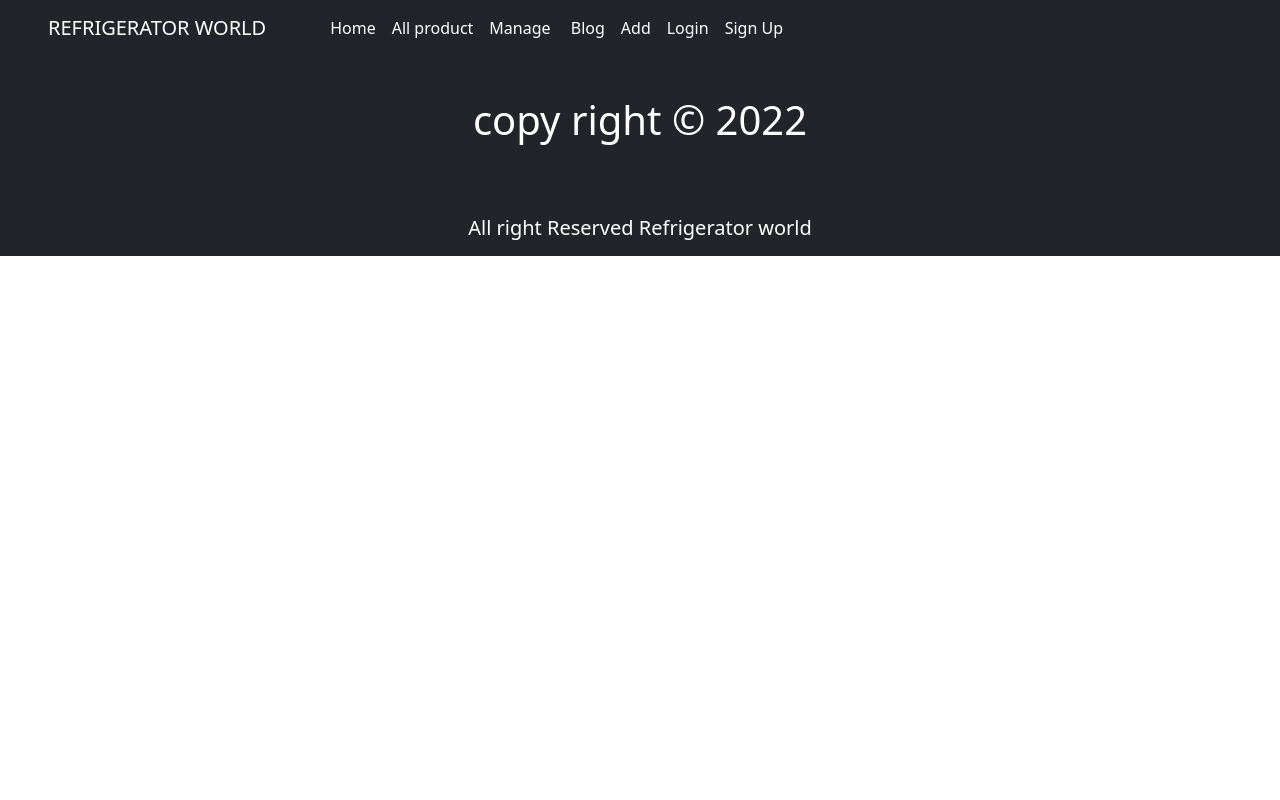
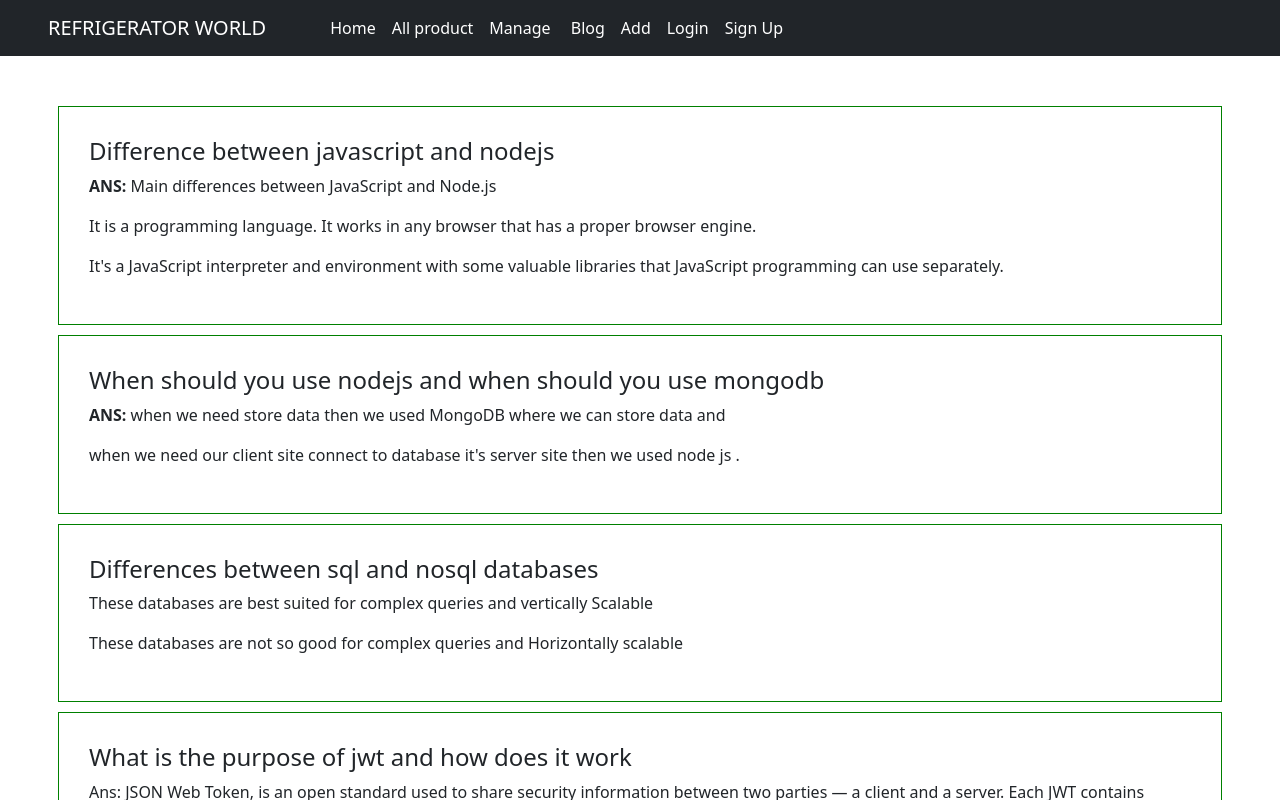
Before and after one commit to Niloy-Dey/assignment-11-warehouse-management-client-side, a React (Create React App) app: page /Blog in a window 1280 px wide. Shown: the top 800 px of the page. Built offline with nearby package versions, Linux system fonts and the light colour scheme.

Commit message:
blog component work done

```diff
--- a/src/App.js
+++ b/src/App.js
@@ -8,6 +8,9 @@ import Login from './Component/Login/Login';
 import NotFound from './Component/NotFound/NotFound';
 import AllProduct from './Component/AllProduct/AllProduct';
 import AddProduct from './Component/AddProduct/AddProduct';
+import ManageProduct from './Component/ManageProduct/ManageProduct';
+import Blog from './Component/Blog/Blog';
+import RequireAuth from './Component/RequireAuth/RequireAuth';
 
 function App() {
 
@@ -19,10 +22,22 @@ function App() {
             <Route path='/home' element={<Home></Home>}></Route>
             <Route path='/signUp'  element={<SignUp></SignUp>}></Route>
             <Route path='/login' element={<Login></Login>}></Route>
-            <Route path='/addProduct' element={<AddProduct></AddProduct>}></Route>
-            <Route path='allProduct' element={<AllProduct></AllProduct>} ></Route>
-            <Route path='Blog'></Route>
-            <Route path='manageItem'></Route>
+            <Route path='/addProduct' element={
+                <RequireAuth>
+                  <AddProduct></AddProduct>
+                </RequireAuth>
+            }></Route>
+            <Route path='allProduct' element={
+                <RequireAuth>
+                  <AllProduct></AllProduct>
+                </RequireAuth>
+            } ></Route>
+            <Route path='Blog' element={<Blog></Blog>}></Route>
+            <Route path='manageProduct' element={
+                <RequireAuth>
+                  <ManageProduct></ManageProduct>
+                </RequireAuth>
+            }></Route>
             <Route path='*'element={ <NotFound></NotFound>}></Route>
       </Routes>
       <Footer></Footer>
--- a/src/Component/AddProduct/AddProduct.css
+++ b/src/Component/AddProduct/AddProduct.css
@@ -1,3 +1,3 @@
-form{
+.form-design{
     border: 1px solid orange;
 }
--- a/src/Component/AddProduct/AddProduct.js
+++ b/src/Component/AddProduct/AddProduct.js
@@ -1,6 +1,7 @@
-import React from 'react';
+import React, { useState } from 'react';
 import './AddProduct.css'
 const AddProduct = () => {
+
     const addItem = event =>{
         event.preventDefault();
         const name = event.target.name.value;
@@ -28,9 +29,10 @@ const AddProduct = () => {
     }
 
     return (
-        <div className='w-50 mx-auto mt-5 pt-5'>
+
+            <div className='w-50 mx-auto mt-5 pt-5'>
             <h1 className='text-center text-success'>Add Item</h1>
-            <form  onSubmit={addItem} className='w-100 p-3 '>
+            <form  onSubmit={addItem} className=' from-design w-100 p-3 '>
                 <input placeholder='Enter product name' type="text" name="name" id="" />
                 <input placeholder='Enter product price' type="text" name="price" id="" />
                 <input placeholder='Enter product quantity' type="text" name="quantity" id="" />
@@ -41,6 +43,9 @@ const AddProduct = () => {
             </form>
 
         </div>
+
+
+
     );
 };
 
--- /dev/null
+++ b/src/Component/Blog/Blog.css
@@ -0,0 +1,5 @@
+.blog{
+    border: 1px solid green;
+    padding: 30px;
+    margin: 10px;
+}
--- /dev/null
+++ b/src/Component/Blog/Blog.js
@@ -0,0 +1,42 @@
+import React from 'react';
+import './Blog.css'
+const Blog = () => {
+    return (
+        <div className='m-5 pt-5'>
+           <div className='blog'>
+            <h4>Difference between javascript and nodejs</h4>
+                <p> <b>ANS: </b>  Main differences between JavaScript and Node.js </p>
+                <p>It is a programming language. It works in any browser that has a proper browser engine.	</p>
+                <p>It's a JavaScript interpreter and environment with some valuable libraries that JavaScript programming can use separately.</p>
+            </div>
+            <div className="blog">
+                <h4>When should you use nodejs and when should you use mongodb</h4>
+                <p><b>ANS: </b>when we need store data then we used  MongoDB  where we can store data and </p>
+                <p>when we need our client site connect to database it's server site then we used node js  .</p>
+            </div>
+            <div className="blog">
+                <h4>Differences between sql and nosql databases</h4>
+                <p>These databases are best suited for complex queries	and vertically Scalable	</p>
+                <p>These databases are not so good for complex queries and Horizontally scalable</p>
+            </div>
+            <div className="blog">
+                <h4>What is the purpose of jwt and how does it work</h4>
+                <p>Ans: JSON Web Token, is an open standard used to share security information between two parties — a client and a server. Each JWT contains encoded JSON objects, including a set of claims. </p>
+            </div>
+
+            {/*
+
+
+13.1
+
+13.2
+
+13.3 .
+
+13.4 */}
+
+        </div>
+    );
+};
+
+export default Blog;
--- a/src/Component/Header/Header.js
+++ b/src/Component/Header/Header.js
@@ -13,7 +13,7 @@ const Header = () => {
                         <div>
                         <Link className='pe-3 text-white text-decoration-none' to="/home">Home</Link>
                         <Link className='pe-3 text-white text-decoration-none' to="/allProduct">All product</Link>
-                        <Link className='pe-3 text-white text-decoration-none' to="/manageItem">Manage </Link>
+                        <Link className='pe-3 text-white text-decoration-none' to="/manageProduct">Manage </Link>
                         <Link className='pe-3 text-white text-decoration-none' to="/blog">Blog</Link>
                         <Link className='pe-3 text-white text-decoration-none' to="/addProduct">Add</Link>
 
--- /dev/null
+++ b/src/Component/ManageProduct/ManageProduct.js
@@ -0,0 +1,39 @@
+import React, { useState } from 'react';
+
+const ManageProduct = () => {
+    const [products , setProducts] = useState([]);
+    console.log(products);
+
+    const handleDelete = id =>{
+        const proceed = window.confirm('Are you sure ?');
+        if(proceed) {
+            const url = `http://localhost:5000/products/${id}`;
+                fetch(url, {
+                    method: 'DELETE'
+                })
+                .then(res => res.json())
+                .then(data => {
+                    console.log('deleted' , data)
+                    const remaining = products.filter(product => product._Id !== id);
+                    setProducts(remaining);
+                } );
+        }
+    }
+
+
+    return (
+        <div>
+            <div className='w-50 mx-auto mt-5 pt-5'>
+            <h1>manage your services</h1>
+            {
+                products.map(product =>
+                <div key={product.id}>
+                        <h5>{product.name} <button onClick={() => handleDelete(product._Id)}> X </button></h5>
+                </div>)
+            }
+        </div>
+        </div>
+    );
+
+};
+export default ManageProduct;
--- /dev/null
+++ b/src/Component/RequireAuth/RequireAuth.js
@@ -0,0 +1,17 @@
+import React from 'react';
+import { useAuthState } from 'react-firebase-hooks/auth';
+import { Navigate, useLocation } from 'react-router-dom';
+import auth from '../../firebase.init';
+
+const RequireAuth = ({children}) => {
+    const [user] = useAuthState(auth);
+    const location = useLocation();
+
+    if(!user){
+        return <Navigate to="/login" state ={{from: location}} replace></Navigate>
+    }
+
+    return children;
+};
+
+export default RequireAuth;
```
